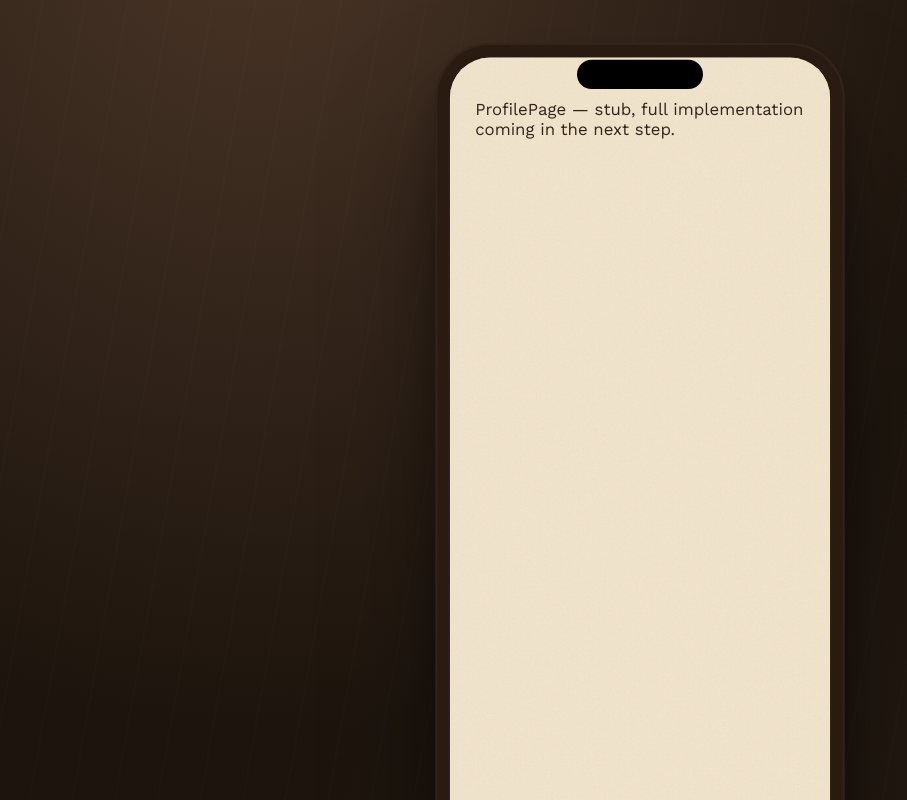
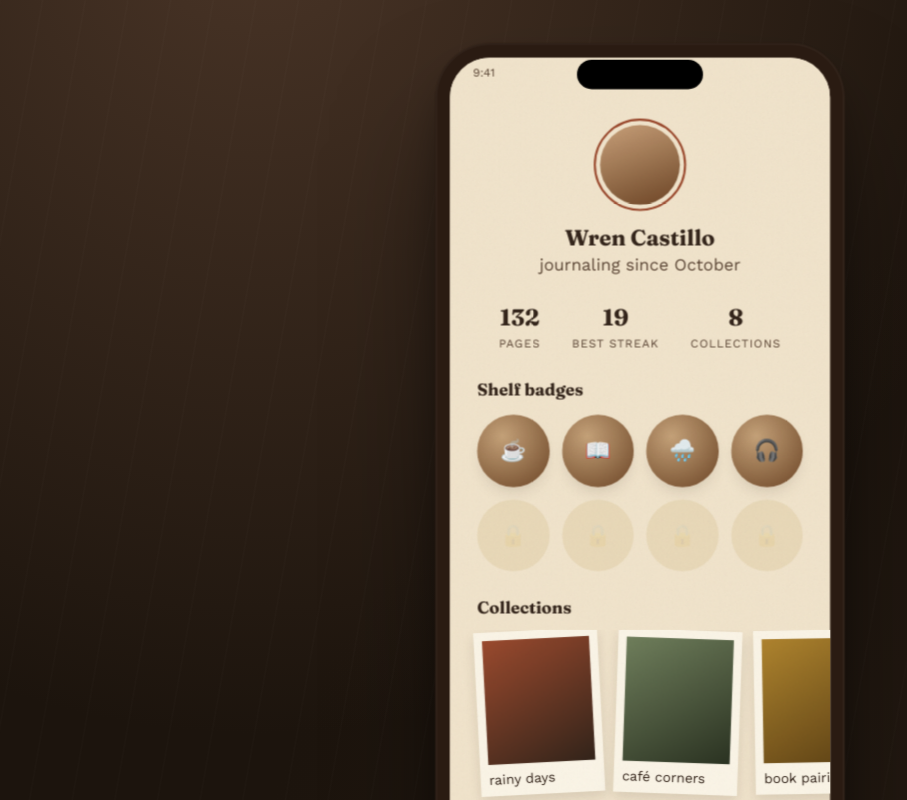
Before and after one commit to antriksha3/SipScapes, a React (Vite) app: page /profile in a window 1280 px wide. Shown: the top 800 px of the page, without its empty margins (0-907 px from the left). Built offline with nearby package versions, Linux system fonts and the light colour scheme.

Commit message:
Implement ProfilePage.jsx

```diff
--- a/src/pages/ProfilePage.jsx
+++ b/src/pages/ProfilePage.jsx
@@ -1,7 +1,264 @@
+import { useNavigate } from 'react-router-dom';
+
 export default function ProfilePage() {
+  const navigate = useNavigate();
+
+  const badges = [
+    ['☕', false],
+    ['📖', false],
+    ['🌧️', false],
+    ['🎧', false],
+    ['🔒', true],
+    ['🔒', true],
+    ['🔒', true],
+    ['🔒', true],
+  ];
+
+  const collections = [
+    ['rainy days', 'linear-gradient(150deg,#9C4A2E,#33241a)', -3],
+    ['café corners', 'linear-gradient(150deg,#707F5C,#2b3322)', 2],
+    ['book pairings', 'linear-gradient(150deg,#B0842E,#5a3f14)', -1],
+  ];
+
   return (
-    <div style={{ padding: 24, fontFamily: 'var(--body-font)', color: 'var(--ink)' }}>
-      <p>ProfilePage — stub, full implementation coming in the next step.</p>
-    </div>
+    <section
+      style={{
+        minHeight: '100%',
+        background: 'var(--paper)',
+        color: 'var(--ink)',
+        paddingBottom: 90,
+        boxSizing: 'border-box',
+      }}
+    >
+      {/* Status bar */}
+      <div
+        style={{
+          height: 28,
+          padding: '8px 22px 0',
+          display: 'flex',
+          justifyContent: 'space-between',
+          fontSize: 11,
+          color: 'var(--ink-soft)',
+          boxSizing: 'border-box',
+        }}
+      >
+        <span>9:41</span>
+        <span />
+      </div>
+
+      {/* Profile */}
+      <div
+        style={{
+          textAlign: 'center',
+          padding: '30px 26px 6px',
+        }}
+      >
+        <div
+          style={{
+            width: 88,
+            height: 88,
+            borderRadius: '50%',
+            margin: '0 auto 12px',
+            padding: 4,
+            border: '2.5px solid var(--rust)',
+            boxSizing: 'border-box',
+          }}
+        >
+          <div
+            style={{
+              width: '100%',
+              height: '100%',
+              borderRadius: '50%',
+              background:
+                'linear-gradient(160deg,#caa27a,#6e4526)',
+            }}
+          />
+        </div>
+
+        <h2
+          style={{
+            margin: 0,
+            fontFamily: 'var(--display)',
+            fontSize: 21,
+            color: 'var(--ink)',
+          }}
+        >
+          Wren Castillo
+        </h2>
+
+        <div
+          style={{
+            marginTop: 4,
+            fontFamily: 'var(--script)',
+            fontSize: 16,
+            color: 'var(--ink-soft)',
+          }}
+        >
+          journaling since October
+        </div>
+      </div>
+
+      {/* Stats */}
+      <div
+        style={{
+          display: 'flex',
+          justifyContent: 'center',
+          gap: 30,
+          padding: '20px 26px',
+        }}
+      >
+        {[
+          ['132', 'Pages'],
+          ['19', 'Best streak'],
+          ['8', 'Collections'],
+        ].map(([number, label]) => (
+          <div
+            key={label}
+            style={{
+              textAlign: 'center',
+            }}
+          >
+            <b
+              style={{
+                display: 'block',
+                fontFamily: 'var(--display)',
+                fontSize: 22,
+                color: 'var(--ink)',
+              }}
+            >
+              {number}
+            </b>
+
+            <span
+              style={{
+                fontSize: 11,
+                color: 'var(--ink-soft)',
+                textTransform: 'uppercase',
+                letterSpacing: '.08em',
+              }}
+            >
+              {label}
+            </span>
+          </div>
+        ))}
+      </div>
+
+      {/* Shelf badges */}
+      <div
+        style={{
+          padding: '0 26px',
+          marginTop: 6,
+          marginBottom: 8,
+        }}
+      >
+        <h3
+          style={{
+            margin: 0,
+            fontFamily: 'var(--display)',
+            fontSize: 16,
+            color: 'var(--ink)',
+          }}
+        >
+          Shelf badges
+        </h3>
+      </div>
+
+      <div
+        style={{
+          display: 'grid',
+          gridTemplateColumns: 'repeat(4, 1fr)',
+          gap: 12,
+          padding: '6px 26px',
+        }}
+      >
+        {badges.map(([emoji, locked], index) => (
+          <div
+            key={index}
+            style={{
+              aspectRatio: '1',
+              borderRadius: '50%',
+              display: 'flex',
+              alignItems: 'center',
+              justifyContent: 'center',
+              background: locked
+                ? 'var(--paper-deep)'
+                : 'radial-gradient(circle at 35% 30%, var(--coffee-light), var(--coffee))',
+              color: locked ? 'var(--line)' : '#fff',
+              fontSize: 20,
+              boxShadow: locked
+                ? 'none'
+                : '0 8px 16px -8px var(--card-shadow)',
+              opacity: locked ? 0.6 : 1,
+            }}
+          >
+            {emoji}
+          </div>
+        ))}
+      </div>
+
+      {/* Collections */}
+      <div
+        style={{
+          padding: '0 26px',
+          marginTop: 18,
+          marginBottom: 12,
+        }}
+      >
+        <h3
+          style={{
+            margin: 0,
+            fontFamily: 'var(--display)',
+            fontSize: 16,
+            color: 'var(--ink)',
+          }}
+        >
+          Collections
+        </h3>
+      </div>
+
+      <div
+        style={{
+          display: 'flex',
+          gap: 14,
+          padding: '0 26px 8px',
+          overflowX: 'auto',
+          scrollbarWidth: 'none',
+        }}
+      >
+        {collections.map(([title, background, rotation]) => (
+          <figure
+            key={title}
+            style={{
+              width: 118,
+              flexShrink: 0,
+              margin: 0,
+              transform: `rotate(${rotation}deg)`,
+              background: 'var(--card)',
+              padding: 8,
+              boxSizing: 'border-box',
+              boxShadow: '0 5px 12px rgba(42,27,18,.12)',
+            }}
+          >
+            <div
+              style={{
+                height: 118,
+                background,
+              }}
+            />
+
+            <figcaption
+              style={{
+                fontFamily: 'var(--script)',
+                fontSize: 13,
+                color: 'var(--ink)',
+                paddingTop: 7,
+              }}
+            >
+              {title}
+            </figcaption>
+          </figure>
+        ))}
+      </div>
+    </section>
   );
 }
```
